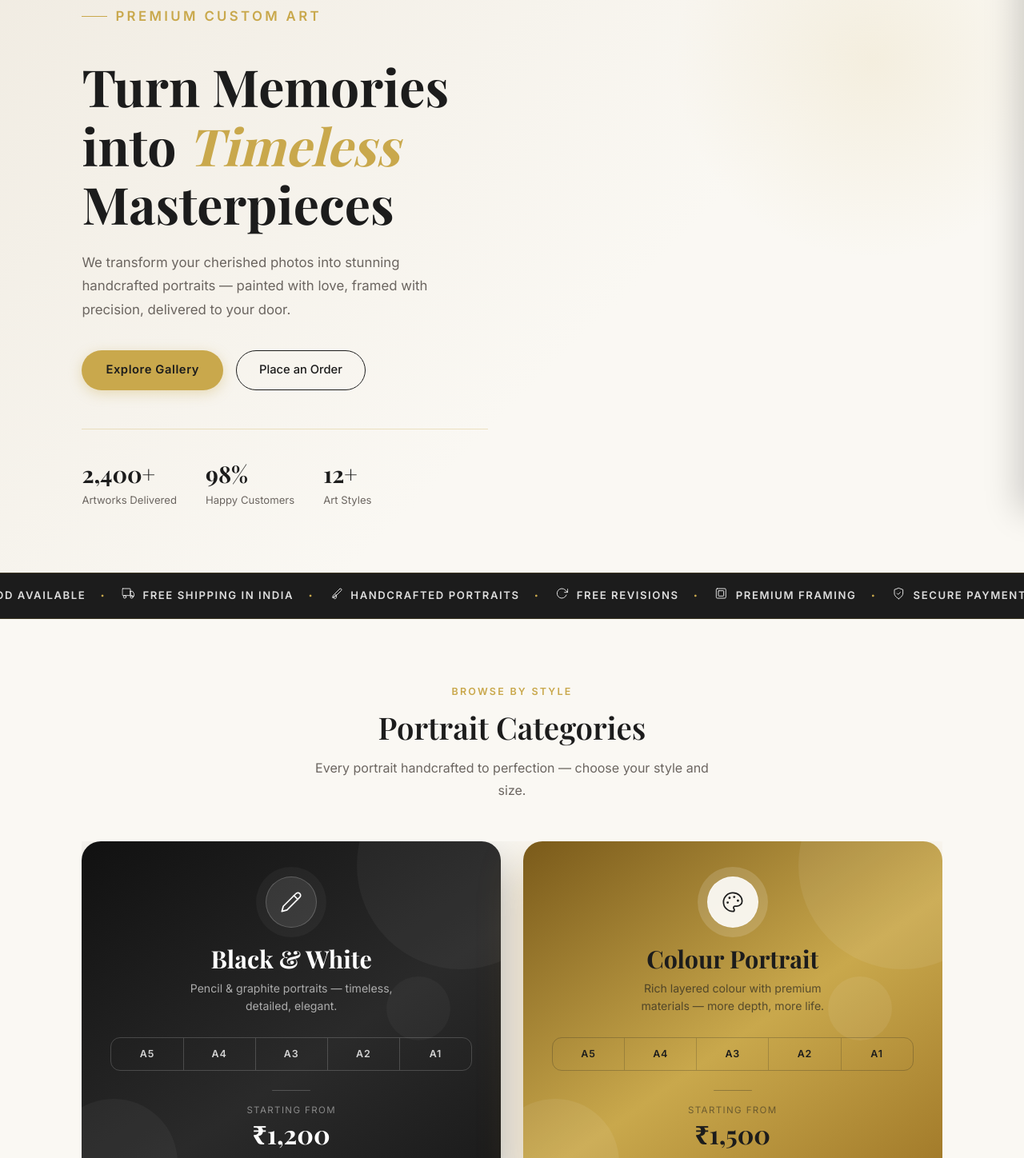
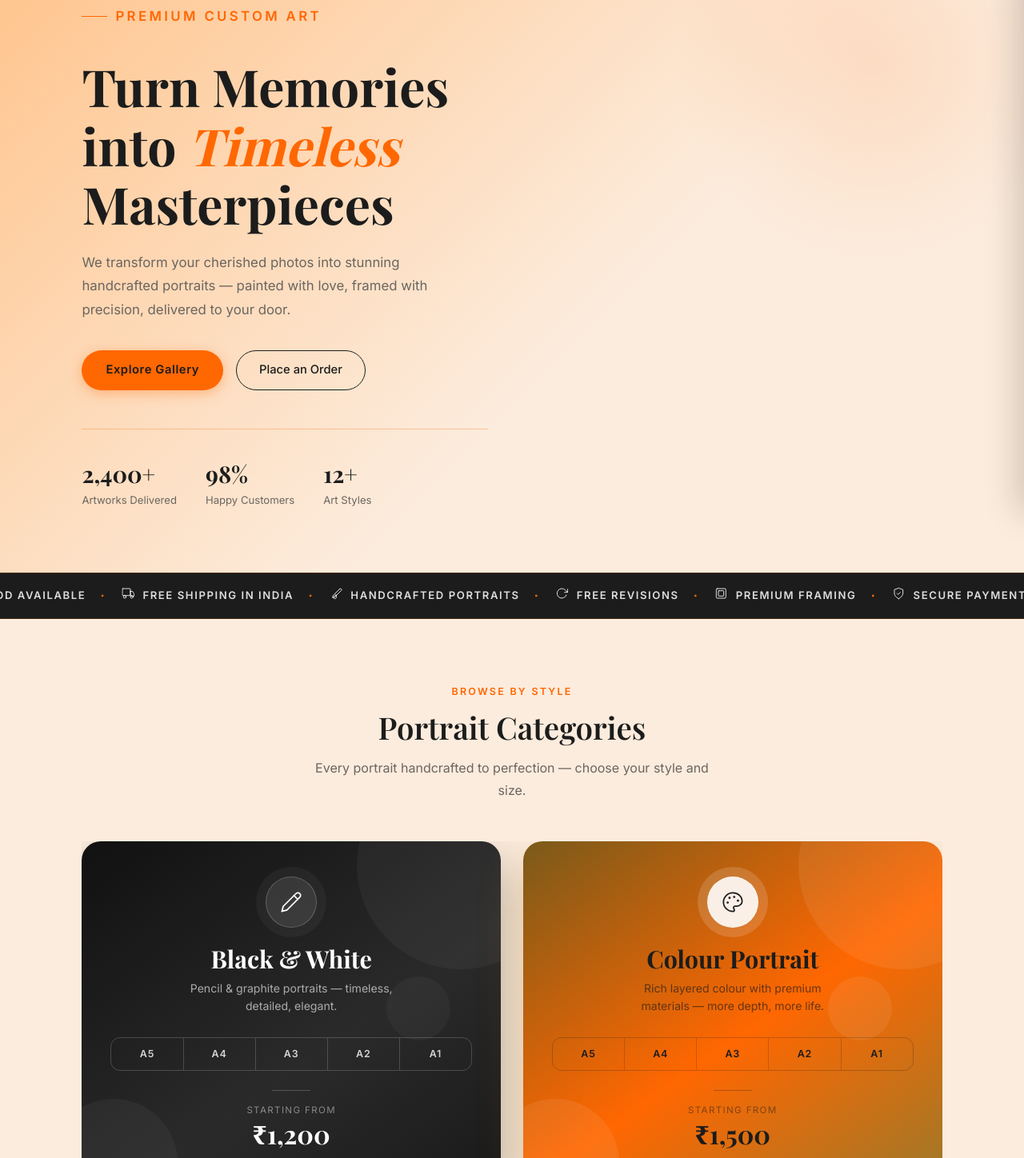
Before and after one commit to forex911/DrawingSpot, a React (Vite) app in the folder drawingspot-frontend/: page / in a window 1280 px wide. Shown: the part 160-1608 px from the top of the page at 80% size. Built offline with nearby package versions, Linux system fonts and the light colour scheme; no server answers; a web font is replaced by a local one.

Commit message:
ui color palette changes

```diff
--- a/drawingspot-frontend/src/App.css
+++ b/drawingspot-frontend/src/App.css
@@ -218,7 +218,7 @@
   width: 500px;
   height: 500px;
   border-radius: 50%;
-  background: radial-gradient(circle, rgba(201, 168, 76, 0.12) 0%, transparent 70%);
+  background: radial-gradient(circle, rgba(255, 103, 1, 0.12) 0%, transparent 70%);
   pointer-events: none;
 }
 
@@ -329,7 +329,7 @@
   content: '';
   position: absolute;
   inset: -28px;
-  border: 1px solid rgba(201, 168, 76, 0.2);
+  border: 1px solid rgba(255, 103, 1, 0.2);
   border-radius: 20px;
   z-index: 0;
 }
@@ -365,7 +365,7 @@
   width: 44px;
   height: 44px;
   border-radius: 50%;
-  background: linear-gradient(135deg, var(--gold), #b5922f);
+  background: linear-gradient(135deg, var(--gold), #E65C00);
   display: flex;
   align-items: center;
   justify-content: center;
@@ -906,7 +906,7 @@
   width: 44px;
   height: 44px;
   border-radius: 50%;
-  background: linear-gradient(135deg, var(--gold), #b5922f);
+  background: linear-gradient(135deg, var(--gold), #E65C00);
   display: flex;
   align-items: center;
   justify-content: center;
@@ -960,13 +960,13 @@
   gap: 16px;
   padding: 24px;
   border-radius: var(--radius);
-  border: 1px solid rgba(201, 168, 76, 0.15);
+  border: 1px solid rgba(255, 103, 1, 0.15);
   transition: var(--trans);
 }
 
 .trust-item:hover {
   border-color: var(--gold);
-  background: rgba(201, 168, 76, 0.06);
+  background: rgba(255, 103, 1, 0.06);
 }
 
 .trust-icon-wrap {
@@ -1124,7 +1124,7 @@
 }
 
 .footer-newsletter button:hover {
-  background: #b5922f;
+  background: #E65C00;
 }
 
 .footer-bottom {
@@ -1540,7 +1540,7 @@
 .form-group select:focus,
 .form-group textarea:focus {
   border-color: var(--gold);
-  box-shadow: 0 0 0 3px rgba(201, 168, 76, 0.15);
+  box-shadow: 0 0 0 3px rgba(255, 103, 1, 0.15);
   outline: none;
   background: #fff;
 }
@@ -1814,8 +1814,8 @@
   overflow: hidden;
   padding: 14px 0;
   white-space: nowrap;
-  border-top: 1px solid rgba(201, 168, 76, 0.2);
-  border-bottom: 1px solid rgba(201, 168, 76, 0.2);
+  border-top: 1px solid rgba(255, 103, 1, 0.2);
+  border-bottom: 1px solid rgba(255, 103, 1, 0.2);
 }
 
 .marquee-track {
@@ -2817,7 +2817,7 @@
 }
 
 .color-card {
-  background: linear-gradient(160deg, #6b4d2a 0%, #c9a84c 100%);
+  background: linear-gradient(160deg, #6b4d2a 0%, #ff6701 100%);
 }
 
 .portrait-cat-overlay {
@@ -3103,7 +3103,7 @@
 }
 
 .color-card {
-  background: linear-gradient(145deg, #7a5a1a 0%, #c9a84c 55%, #a07828 100%);
+  background: linear-gradient(145deg, #7a5a1a 0%, #ff6701 55%, #a07828 100%);
   box-shadow: 0 24px 56px rgba(180, 130, 40, 0.3);
 }
 
@@ -3320,7 +3320,7 @@
 
 .subject-chip:hover {
   border-color: var(--gold);
-  box-shadow: 0 4px 16px rgba(201, 168, 76, 0.18);
+  box-shadow: 0 4px 16px rgba(255, 103, 1, 0.18);
   transform: translateY(-2px);
 }
 
@@ -3508,7 +3508,7 @@
 .sc-arrow:hover {
   border-color: var(--gold);
   color: var(--gold);
-  box-shadow: 0 4px 14px rgba(201, 168, 76, 0.2);
+  box-shadow: 0 4px 14px rgba(255, 103, 1, 0.2);
 }
 
 /* Clipping window */
@@ -4035,7 +4035,7 @@
   letter-spacing: 0.18em;
   text-transform: uppercase;
   color: var(--gold);
-  border: 1px solid rgba(201, 168, 76, 0.35);
+  border: 1px solid rgba(255, 103, 1, 0.35);
   border-radius: 50px;
   padding: 5px 14px;
   margin-bottom: 20px;
@@ -4132,7 +4132,7 @@
 
 .faq-item.open {
   border-color: var(--gold);
-  box-shadow: 0 4px 18px rgba(201, 168, 76, 0.12);
+  box-shadow: 0 4px 18px rgba(255, 103, 1, 0.12);
 }
 
 .faq-question {
@@ -4333,7 +4333,7 @@
 
 .contact-info-card:hover {
   border-color: var(--gold);
-  box-shadow: 0 4px 14px rgba(201, 168, 76, 0.12);
+  box-shadow: 0 4px 14px rgba(255, 103, 1, 0.12);
 }
 
 .contact-info-icon {
--- a/drawingspot-frontend/src/index.css
+++ b/drawingspot-frontend/src/index.css
@@ -7,15 +7,15 @@
 /* CSS DESIGN TOKENS         */
 /* ========================= */
 :root {
-  --bg:        #FAF8F3;
-  --gold:      #C9A84C;
-  --gold-lt:   #E8D49A;
+  --bg:        #FCECDD;
+  --gold:      #FF6701;
+  --gold-lt:   #FEA82F;
   --dark:      #1C1C1C;
   --charcoal:  #2C2C2C;
   --muted:     #6B6560;
   --card-bg:   #FFFFFF;
-  --cream-dk:  #F0EBE1;
-  --border:    rgba(201,168,76,0.3);
+  --cream-dk:  #FFC288;
+  --border:    rgba(255,103,1,0.3);
   --font-head: 'Playfair Display', Georgia, serif;
   --font-body: 'Inter', system-ui, sans-serif;
   --radius:    12px;
@@ -134,13 +134,13 @@ section {
   font-weight: 600;
   font-size: 0.92rem;
   letter-spacing: 0.04em;
-  box-shadow: 0 4px 16px rgba(201,168,76,0.35);
+  box-shadow: 0 4px 16px rgba(255,103,1,0.35);
 }
 
 .btn-primary:hover {
-  background: #b5922f;
+  background: #E65C00;
   transform: translateY(-2px);
-  box-shadow: 0 8px 24px rgba(201,168,76,0.45);
+  box-shadow: 0 8px 24px rgba(255,103,1,0.45);
 }
 
 .btn-outline {
```
